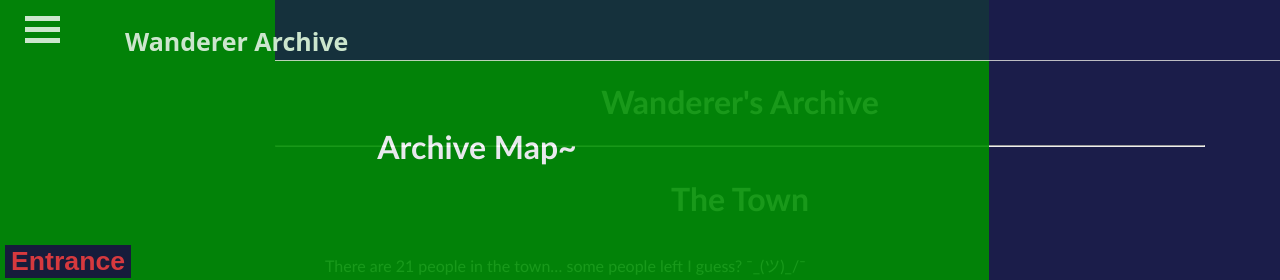
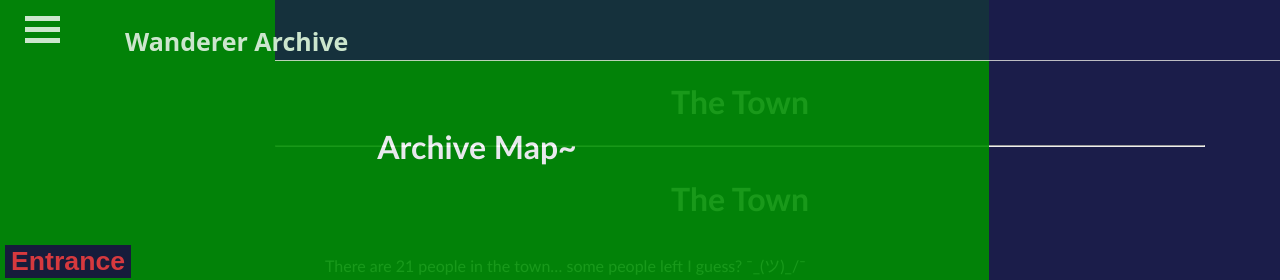
Before and after one commit to Rewind789/wanderer-archive, a Jekyll site: the page built from the-town.md, in a window 1280 px wide and 1104 px high. Shown: the top 280 px of the window. Built offline with Jekyll 4.4.1, drawn with Linux system fonts in a browser that asks for light colours; nearby versions of some CDN libraries; our own code applies the rules of GitHub Pages for plain Markdown files.

Commit message:
Update default.html

```diff
--- a/_layouts/default.html
+++ b/_layouts/default.html
@@ -73,7 +73,7 @@ m.parentNode.insertBefore(w, m), w = null}
 </div-->
 
   <header>
-    <h1>Wanderer's Archive</h1>
+    <h1>{{page.title}}</h1>
   </header>
   <hr class="divider_one">
   {{ content }}
```
